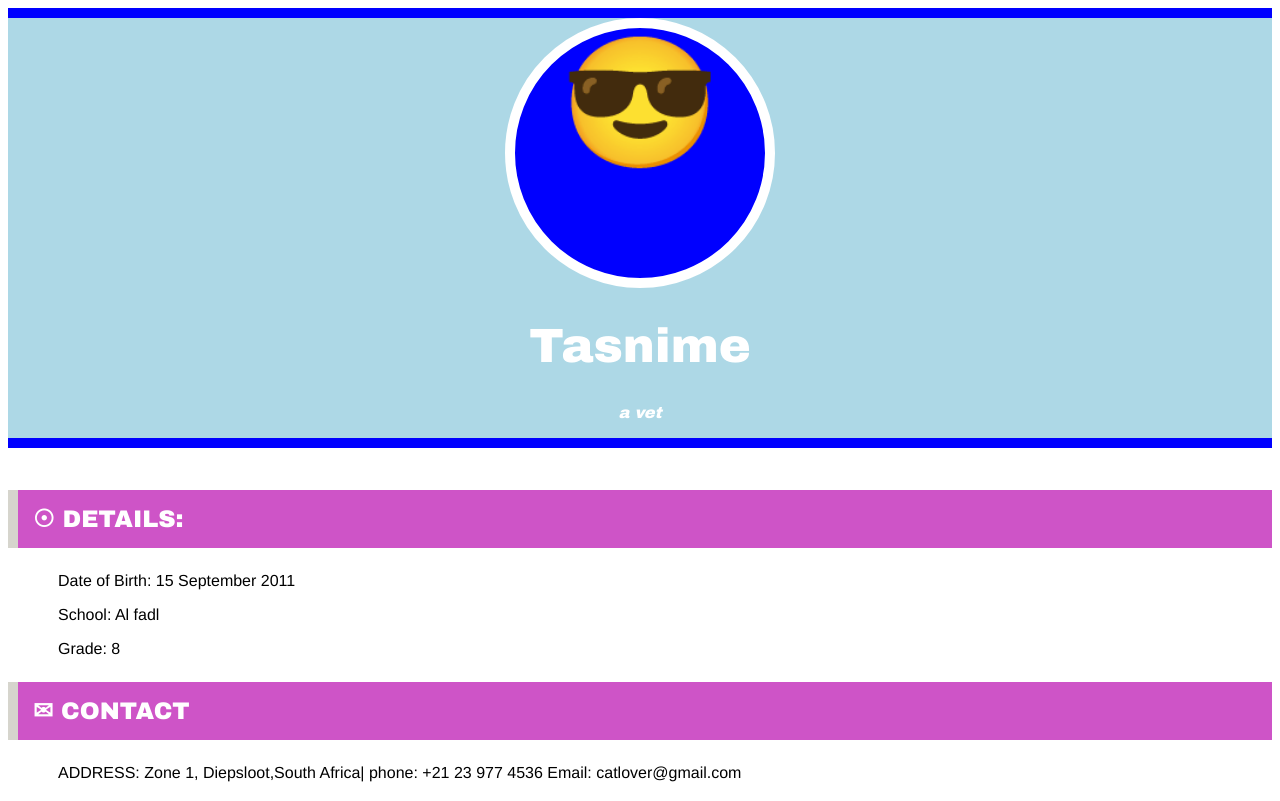
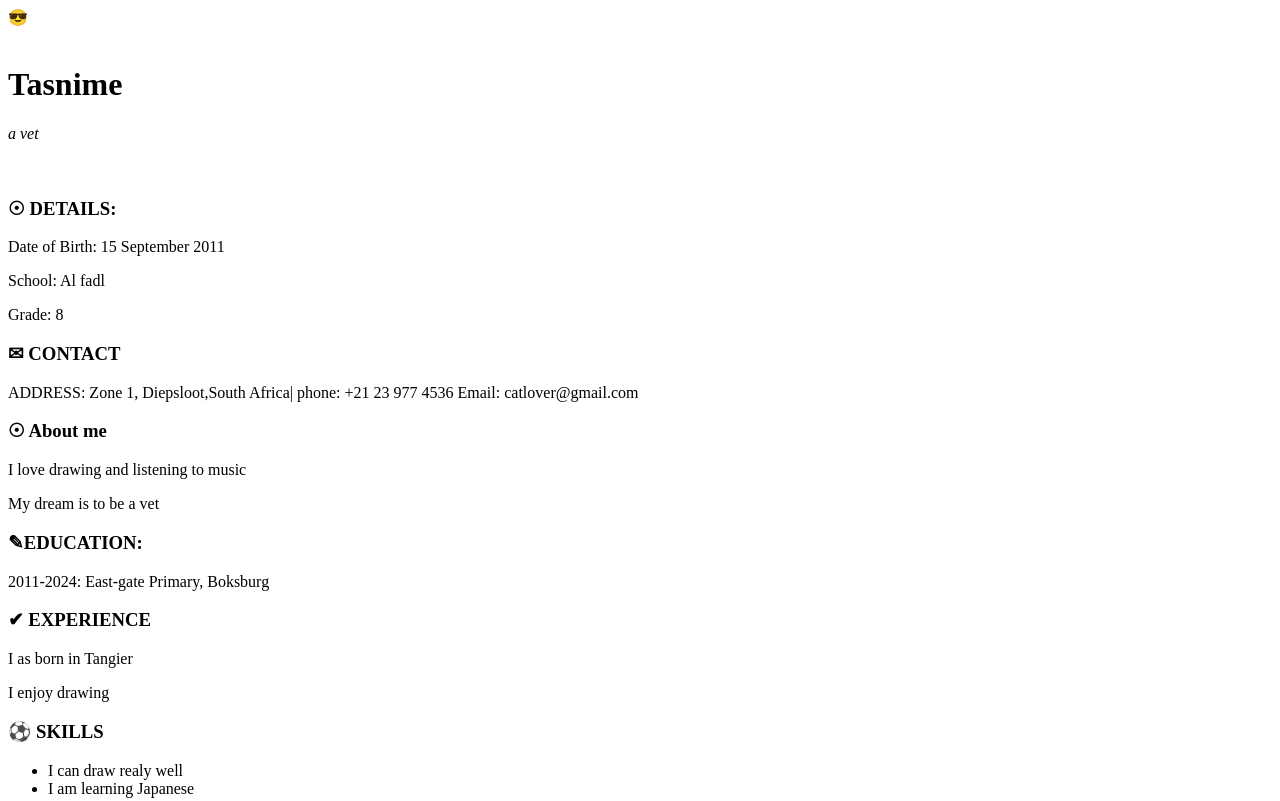
Before and after one commit to t4snim3/t4snim3.github.io, a plain HTML site: page index.html in a window 1280 px wide. Shown: the top 801 px of the page. Drawn offline with Linux system fonts and the light colour scheme.

Commit message:
Update index.html

```diff
--- a/index.html
+++ b/index.html
@@ -1,54 +1,3 @@
-<head>
-    <style>
-      header{
-        background: lightblue;
-        border: solid blue;
-        border-width: 10px 0px 10px 0px;
-        margin: 0 auto;
-        text-align: center;
-      }
-       h1{
-      font-size: 3em;
-      }
-
-      .circle{
-      height: 250px;
-      width: 250px;
-      background: blue;
-      border-radius: 50%;
-      border: 10px solid white;
-      display: inline-block;
-      }
-
-      h3{
-        background-color: #ce54c7;
-        padding: 15px;
-        font-size: 1.5em;
-        border-left: 10px solid #d6d5cd;
-      }
-
-      header, h3{
-      color: white;
-      font-family: "Arial Black", Gadget, sans-serif;
-      }
-
-      body{
-      font-family: helvetica, arial, san-serif;
-      }
-      p,ul{
-        padding-left: 50px;
-        font-size: 1.3em;
-        }
-      .emoji {
-        font-size: 8em;
-      }
-      p,ul {
-        list-style: none;
-        padding-left: 50px;
-        font-size: 1em;
-        }
-    </style>
-  </head>
 <body>
   <header>
     <div class="circle">
```
Lines whose indentation alone changed are shown as unchanged.
